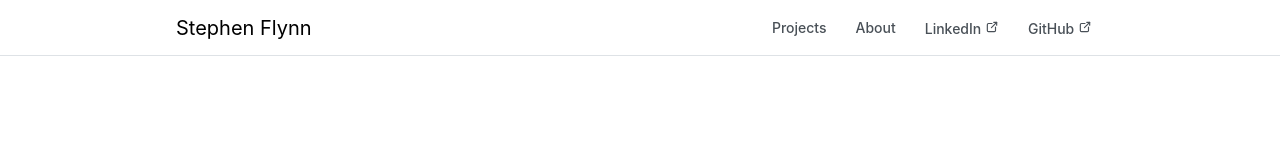
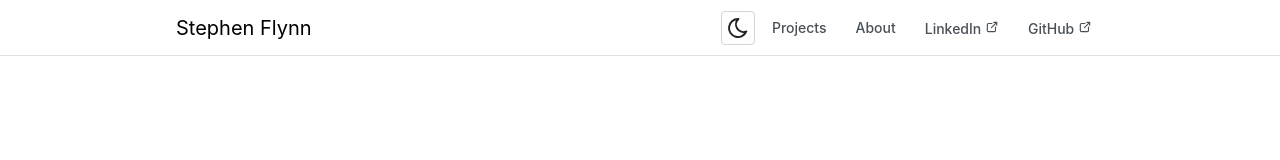
Before and after one commit to sxflynn/portfolio, a React (Vite) app: page / in a window 1280 px wide. Shown: the top 160 px of the page. Built offline with nearby package versions, Linux system fonts and the light colour scheme.

Commit message:
Created dark/light mode button toggle

```diff
--- a/src/App.tsx
+++ b/src/App.tsx
@@ -1,5 +1,5 @@
 import "@mantine/core/styles.css";
-import { MantineProvider } from '@mantine/core';
+import { MantineProvider, localStorageColorSchemeManager } from '@mantine/core';
 import { theme } from "./theme";
 import { Header } from './components/Header/Header';
 import { Outlet } from 'react-router-dom';
@@ -8,6 +8,7 @@ export default function App() {
   return <MantineProvider
     theme={theme}
     defaultColorScheme="auto"
+    colorSchemeManager={localStorageColorSchemeManager({ key: 'portfolio-color-scheme' })}
   >
     <Header />
     <Outlet />
--- /dev/null
+++ b/src/components/ColorSchemeButton/ColorSchemeButton.tsx
@@ -0,0 +1,21 @@
+
+import { Text, ActionIcon, useMantineColorScheme } from '@mantine/core';
+import { IconMoon, IconSun } from '@tabler/icons-react';
+
+export function ColorSchemeButton() {
+  const {colorScheme, toggleColorScheme } = useMantineColorScheme();
+  const isDark = colorScheme === 'dark';
+  return (
+   <>
+
+      <ActionIcon
+      variant="default"
+      size="lg"
+      onClick={() => toggleColorScheme()}
+      title={isDark ? "Switch to light mode" : "Switch to dark mode"}
+      >
+        {isDark ? <IconSun /> : <IconMoon />}
+      </ActionIcon>
+   </>
+  )
+}
--- a/src/components/Header/Header.tsx
+++ b/src/components/Header/Header.tsx
@@ -4,6 +4,7 @@ import { useDisclosure } from '@mantine/hooks';
 import { Link, useLocation } from 'react-router-dom';
 import { IconExternalLink } from '@tabler/icons-react';
 import classes from './Header.module.css';
+import { ColorSchemeButton } from '../ColorSchemeButton/ColorSchemeButton';
 
 const links = [
   { link: '/projects', label: 'Projects' },
@@ -74,6 +75,7 @@ export function Header() {
 
         {/* Top Items */}
         <Group gap={5} visibleFrom="xs">
+        <ColorSchemeButton/>
           {topItems}
         </Group>
 
```
